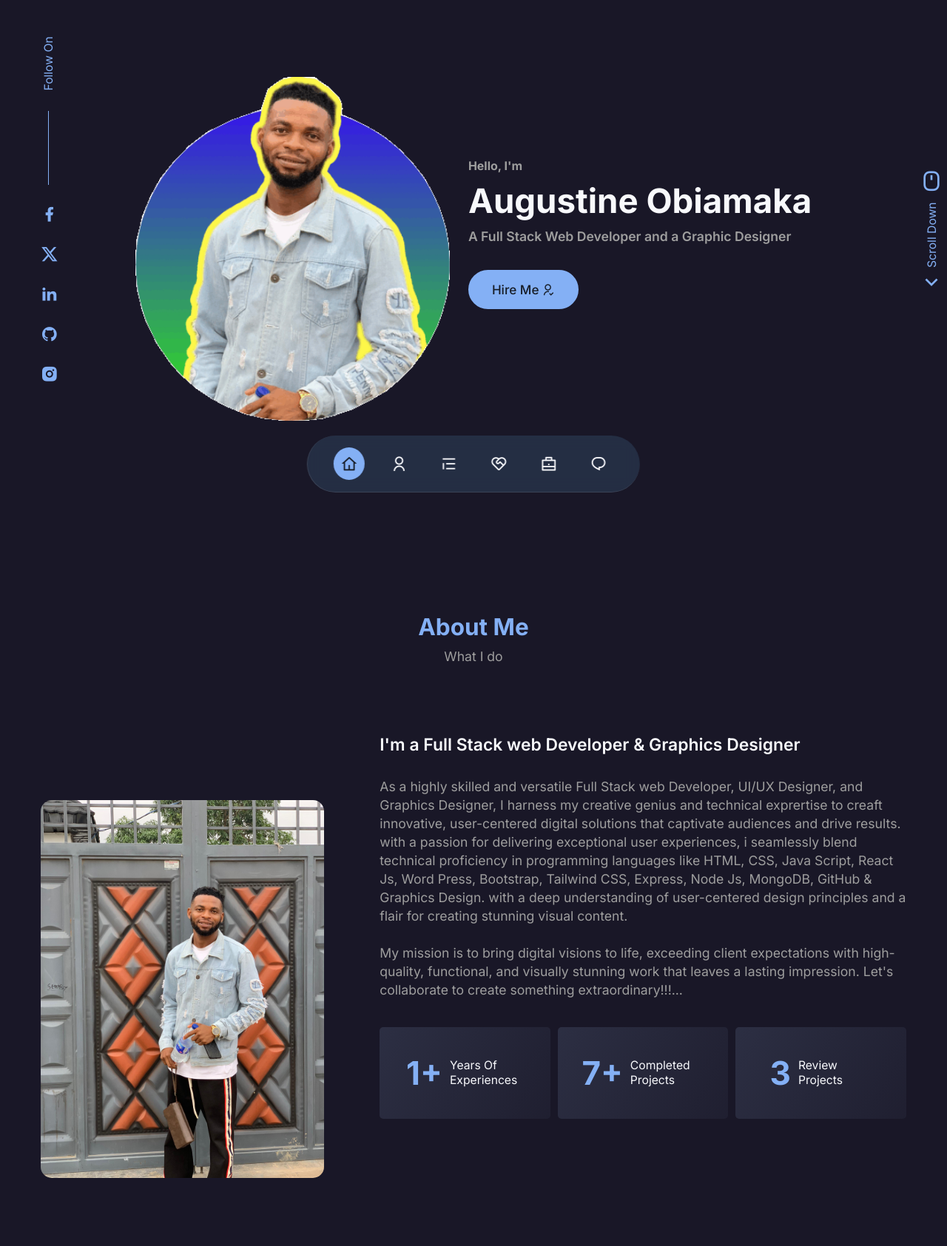
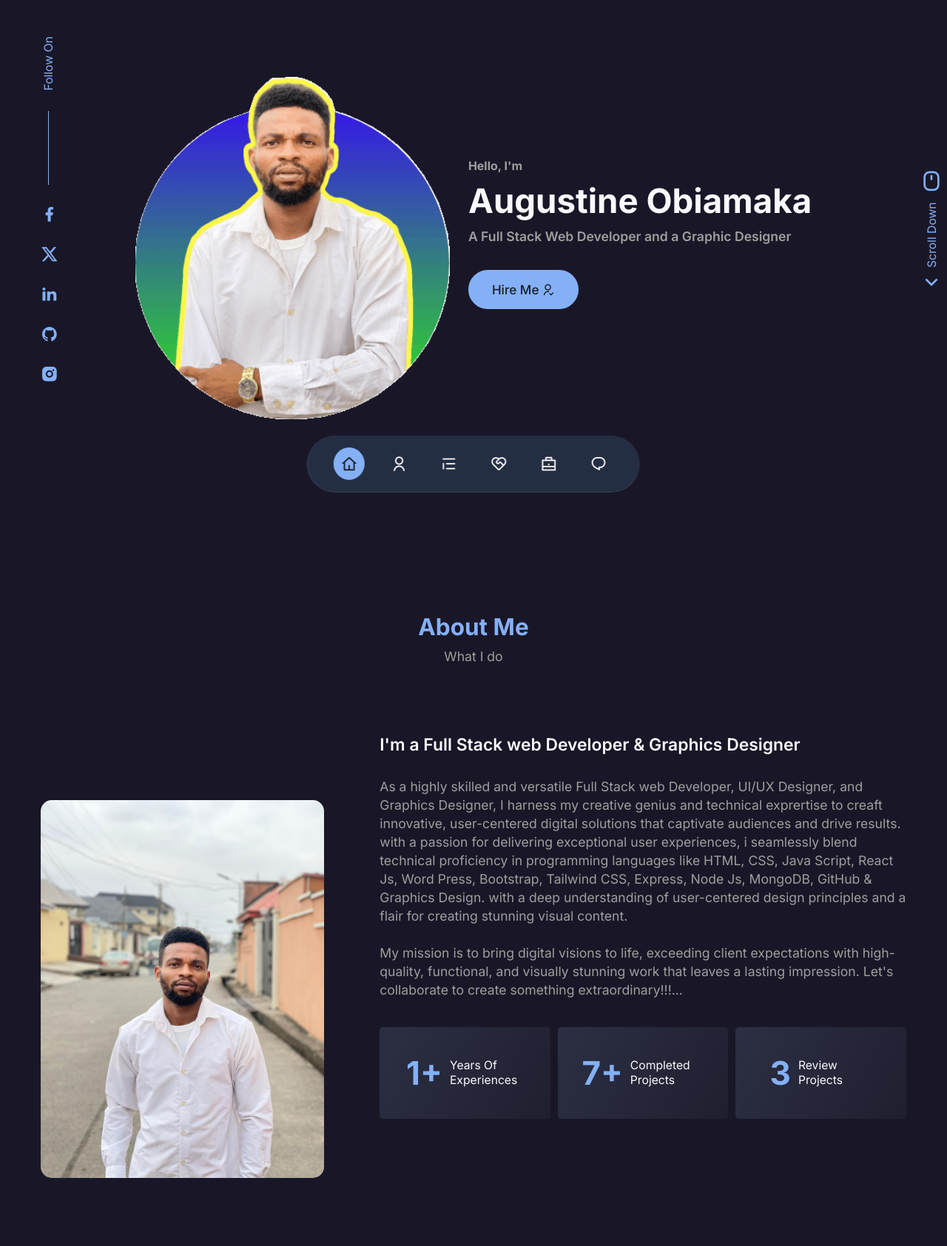
Before and after one commit to Austin7878/portfolio-website, a plain HTML site: page index.html in a window 1280 px wide. Shown: the part 84-1769 px from the top of the page at 74% size. Drawn offline with nearby package versions, Linux system fonts and the light colour scheme.

Commit message:
Update project after hosting - describe your changes here

```diff
--- a/index.html
+++ b/index.html
@@ -150,7 +150,7 @@
               <a href="#">Hire Me <i class="ri-user-follow-line"></i></a>
             </div>
             <div class="avatar-img">
-              <img src="assets/images/img75.gif" alt=""/>
+              <img src="assets/images/img 11.gif" alt=""/>
             </div>
 
             <div class="avatar-info">
@@ -186,7 +186,7 @@
           </div>
           <div class="section-content">
             <div class="about-img">
-              <img src="assets/images/img4.jpg" alt="" />
+              <img src="assets/images/img 2.jpg" alt="" />
             </div>
             <div class="about-details">
               <div class="about-info">
```
Also changed, not shown: assets/images/1753186967522.jpg (deleted), assets/images/img 1.jpg (added), assets/images/img 11.gif (added), assets/images/img 2.jpg (added), assets/images/img 3.jpg (added), assets/images/img120.gif (deleted), assets/images/img121.gif (deleted), assets/images/img4.jpg (deleted), assets/images/img6.jpg (deleted), assets/images/img7.jpg (deleted), assets/images/img75.gif (deleted), 2 other files.
